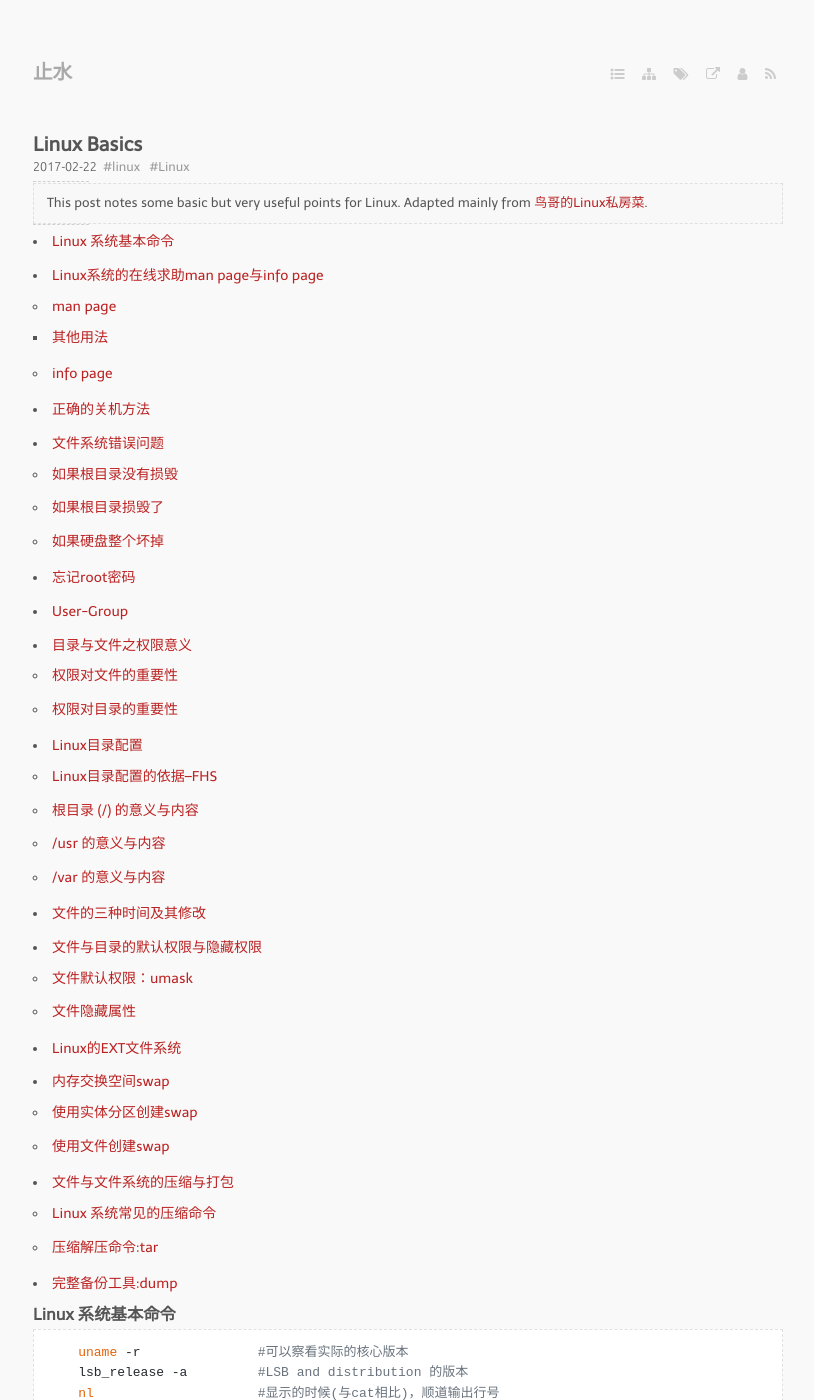
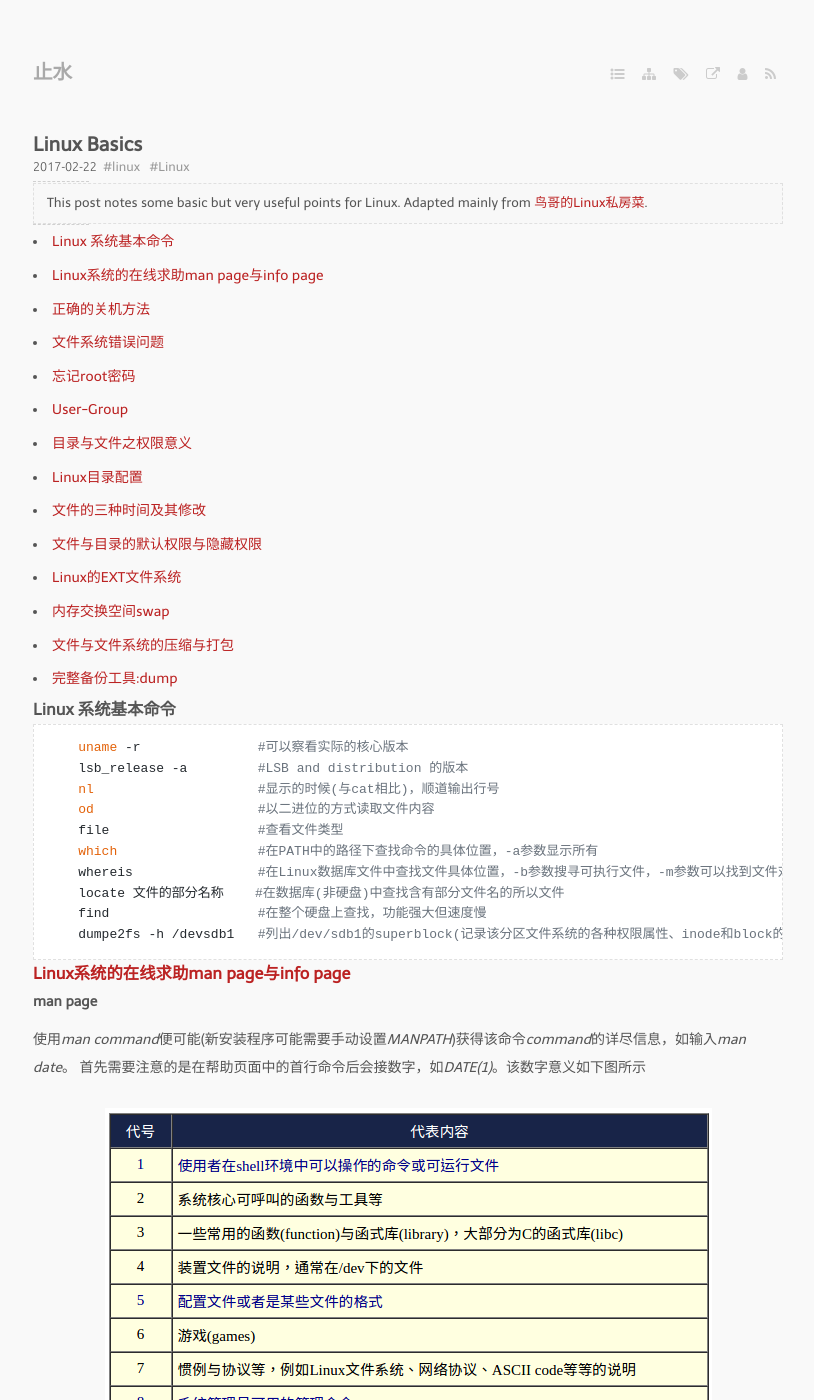
Before and after one commit to bizhishui/bizhishui.github.io, a Jekyll site: the page built from _posts/2017-02-22-Linux-Basics.md, in a window 1280 px wide and 1400 px high. Shown: the whole window, without its empty margins (232-1046 px from the left). Built offline with Jekyll 4.4.1, drawn with Linux system fonts in a browser that asks for light colours; nearby versions of some CDN libraries; some web fonts are replaced; a script that is not in the unit is left out.

Commit message:
test ToC

````diff
--- a/_posts/2017-02-22-Linux-Basics.md
+++ b/_posts/2017-02-22-Linux-Basics.md
@@ -19,7 +19,6 @@ tags:
 {:toc}
 
 ### Linux 系统基本命令
-{:toc}
 ```
     uname -r               #可以察看实际的核心版本
     lsb_release -a         #LSB and distribution 的版本
@@ -35,6 +34,7 @@ tags:
 
 ### [Linux系统的在线求助man page与info page](http://cn.linux.vbird.org/linux_basic/0160startlinux.php#manual)
 #### man page
+{:.no_toc}
 使用*man command*便可能(新安装程序可能需要手动设置*MANPATH*)获得该命令*command*的详尽信息，如输入*man date*。
 首先需要注意的是在帮助页面中的首行命令后会接数字，如*DATE(1)*。该数字意义如下图所示
 
@@ -48,6 +48,7 @@ tags:
 既然有*man page*，自然就是因为有一些文件数据，所以才能够以*man page*读出来，通常这些数据放在*/usr/share/man*这个目录里。
 
 ##### 其他用法
+{:.no_toc}
 
 ```
     man -f man          #查看系统中有那些跟*man*有关的*说明文件*, 相当于*whatis man*命令
@@ -58,6 +59,7 @@ tags:
 
 
 #### info page
+{:.no_toc}
 基本上，*info*与*man*的用途其实差不多，都是用来查询命令的用法或者是文件的格式。但是与*man page*一口气输出一堆信息不同的是，
 *info page*则是将文件数据拆成一个一个的段落，每个段落用自己的页面来撰写， 并且在各个页面中还有类似网页的"超链接"来跳到各不同的页面中，
 每个独立的页面也被称为一个节点(node)。 所以，你可以将*info page*想成是文本模式的网页显示数据。
@@ -95,6 +97,7 @@ tags:
 如果你的根目录`/`并没有损毁，那就很容易解决，如果根目录已经损毁了，那就比较麻烦！
 
 #### 如果根目录没有损毁
+{:.no_toc}
 假设你发生错误的partition是在*/dev/sda7*这一块，那么在启动的时候，屏幕应该会告诉你：press root password or ctrl+D : 这时候请输入root的密码登陆系统，然后进行如下动作：
 
 - 在光标处输入root密码登陆系统，进行单人单机的维护工作；
@@ -104,12 +107,14 @@ tags:
 
 
 #### 如果根目录损毁了
+{:.no_toc}
 一般初学者喜欢将自己的硬盘只划分为一个大partition，亦即只有根目录， 那文件系统错误一定是根目录的问题。这时你可以将硬盘拔掉，
 接到另一台Linux系统的计算机上， 并且不要挂载(mount)该硬盘，然后以root的身份运行*fsck /dev/sdb1*(*/dev/sdb1* 指的是你的硬盘装置文件名，你要依你的实际状况来配置)
 
 另外，也可以使用近年来很热门的Live CD，也就是利用光盘启动就能够进入Linux操作系统的特性，然后使用*fsck*去修复原本的根目录， 例如：*fsck /dev/sda1* ，就能够救回来了！
 
 #### 如果硬盘整个坏掉
+{:.no_toc}
 如果硬盘实在坏的离谱时，那就先将旧硬盘内的数据，能救出来的救出来，然后换一颗硬盘来重新安装Linux。预防保护建议为：
 
 - 妥善保养硬盘(例如：主机通电之后不要搬动，避免移动或震动硬盘；尽量降低硬盘的温度，可以加装风扇来冷却硬盘； 或者可以换装 SCSI 硬盘)。
@@ -128,6 +133,7 @@ tags:
 
 ### [目录与文件之权限意义](http://cn.linux.vbird.org/linux_basic/0210filepermission.php#filepermission_dir)
 ##### 权限对文件的重要性
+{:.no_toc}
 文件是实际含有数据的地方，包括一般文本文件、数据库内容文件、二进制可执行文件(binary program)等等。 因此，权限对于文件来说，它的意义是：
 
 - *r(read)*：可读取此一文件的实际内容，如读取文本文件的文字内容等；
@@ -135,6 +141,7 @@ tags:
 - *x(execute)*：该文件具有可以被系统执行的权限。
 
 ##### 权限对目录的重要性
+{:.no_toc}
 目录主要的内容在记录文件名列表，文件名与目录有强烈的关连！
 
 - *r(read contents in directory)*: 表示具有读取目录结构列表的权限，所以当你具有读取(r)一个目录的权限时，表示你可以查询该目录下的文件名数据。 所以你就可以利用 ls 这个指令将该目录的内容列表显示出来！
@@ -145,6 +152,7 @@ tags:
 
 ### [Linux目录配置](http://cn.linux.vbird.org/linux_basic/0210filepermission.php#dir)
 #### Linux目录配置的依据--FHS
+{:.no_toc}
 FHS(Filesystem Hierarchy Standard)将目录定义成为四种交互作用的形态，如图所示
 
 [![Linux directories](/media/files/2017/02/22/linuxDirs.png)](https://github.com/bizhishui/bizhishui.github.io/blob/master/ "linux directories")
@@ -161,6 +169,7 @@ FHS(Filesystem Hierarchy Standard)将目录定义成为四种交互作用的形
 - /var (variable)：与系统运行过程有关
 
 #### 根目录 (/) 的意义与内容
+{:.no_toc}
 根目录是整个系统最重要的一个目录，因为不但所有的目录都是由根目录衍生出来的， 同时根目录也与开机/还原/系统修复等动作有关。
 由于系统开机时需要特定的开机软件、核心文件、开机所需程序、 函式库等等文件数据，若系统出现错误时，根目录也必须要包含有能够修复文件系统的程序才行。
 因为根目录是这么的重要，所以在FHS的要求方面，他希望根目录不要放在非常大的分割槽内， 因为越大的分割槽妳会放入越多的数据，如此一来根目录所在分割槽就可能会有较多发生错误的机会。
@@ -186,6 +195,7 @@ FHS(Filesystem Hierarchy Standard)将目录定义成为四种交互作用的形
 这五个目录千万不可与根目录分开在不同的分区！
 
 #### /usr 的意义与内容
+{:.no_toc}
 依据FHS的基本定义，/usr里面放置的数据属于可分享的与不可变动的(shareable, static)。usr是Unix Software Resource的缩写， 也就是"Unix操作系统软件资源"所放置的目录，而不是用户的数据！
 FHS建议所有软件开发者，应该将他们的数据合理的分别放置到这个目录下的次目录，而不要自行建立该软件自己独立的目录。
 因为所有系统默认的软件(distribution发布者提供的软件)都会放置到/usr底下，因此这个目录有点类似Windows 系统的"C:\Windows\ + C:\Program files\"这两个目录的综合体，
@@ -195,6 +205,7 @@ FHS建议所有软件开发者，应该将他们的数据合理的分别放置
 
 
 #### /var 的意义与内容
+{:.no_toc}
 如果/usr是安装时会占用较大硬盘容量的目录，那么/var就是在系统运作后才会渐渐占用硬盘容量的目录。 因为/var目录主要针对常态性变动的文件，包括缓存(cache)、登录文件(log file)以及某些软件运作所产生的文件，
 包括程序文件(lock file, run file)，或者例如MySQL数据库的文件等。常见的次目录有：
 
@@ -212,6 +223,7 @@ Linux下每一个文件都有以下三种主要时间：
 
 ### [文件与目录的默认权限与隐藏权限](http://cn.linux.vbird.org/linux_basic/0220filemanager.php#fileperm)
 #### 文件默认权限：umask
+{:.no_toc}
 *umask*用来指定“目前使用者在创建文件或目录时候的权限默认值”。查阅的方式有两种，一种可以直接输入*umask* ，就可以看到数字型态的权限配置分数，
 一种则是加入 *-S* (Symbolic) 这个选项，就会以符号类型的方式来显示出权限了。
 
@@ -221,6 +233,7 @@ Linux下每一个文件都有以下三种主要时间：
 在*umask*后解三位数字可以更改*umask*的默认值，如*umask 002*，这样创建新的文件时，user和group member权限一样，只是others没有写权限。
 
 #### 文件隐藏属性
+{:.no_toc}
 使用*chattr*命令可以配置文件属性，*lsattr*显示文件的隐藏属性。如*chattr +i fileA*可以使fileA不能被删除、改名、配置连结也无法写入或新增数据！对于系统的安全性很有好处。
 
 
@@ -246,6 +259,7 @@ swap 的功能就是在应付物理内存不足的情况下所造成的内存延
 另外，有某些程序在运行时，本来就会利用swap的特性来存放一些数据段，所以，swap来是需要创建的！只是不需要太大！
 
 #### 使用实体分区创建swap
+{:.no_toc}
 - 使用fdisk对含有未分配完的磁盘分割新分区，如对/dev/sdb
 
 ```
@@ -273,6 +287,7 @@ swap 的功能就是在应付物理内存不足的情况下所造成的内存延
 ```
 
 #### 使用文件创建swap
+{:.no_toc}
 如果是在实体分割槽无法支持的环境下，可以用 dd 去建置一个大文件，然后再设为swap格式。
 
 ```
@@ -285,6 +300,7 @@ swap 的功能就是在应付物理内存不足的情况下所造成的内存延
 
 ### [文件与文件系统的压缩与打包](http://cn.linux.vbird.org/linux_basic/0240tarcompress.php)
 #### Linux 系统常见的压缩命令
+{:.no_toc}
 Linux 支持的压缩命令非常多，且不同的命令所用的压缩技术并不相同，当然彼此之间可能就无法互通压缩/解压缩文件。
 
 - *.Z         compress 程序压缩的文件,已经退流行了
@@ -295,6 +311,7 @@ Linux 支持的压缩命令非常多，且不同的命令所用的压缩技术
 - *.tar.bz2   tar 程序打包的文件，其中并且经过 bzip2 的压缩，压缩比相对最好
 
 #### 压缩解压命令:tar
+{:.no_toc}
 tar可以将多个目录或文件打包成一个大文件，同时还可以透过gzip/bzip2的支持，将该文件同时进行压缩！
 通过man page可以查看tar的用法，下面给出了常见参数列表：
 
````
